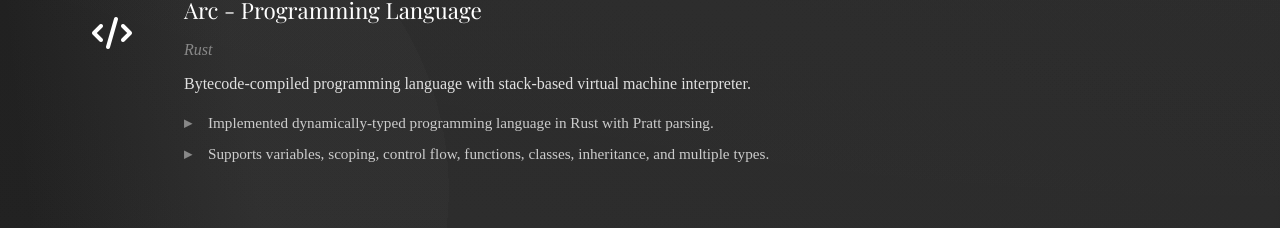
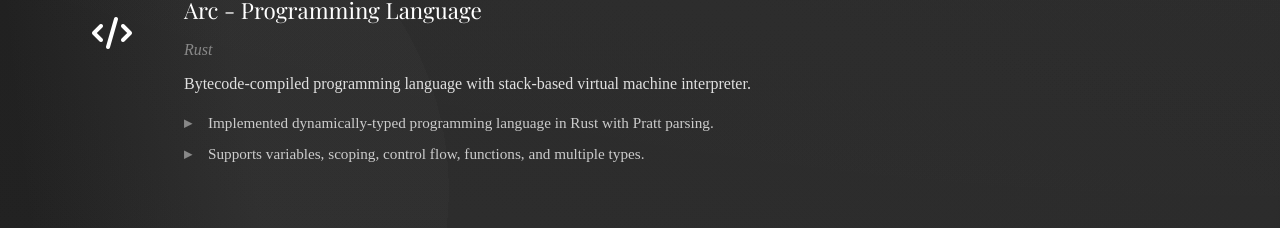
Before and after one commit to nathanaronson/nathan-aronson-website, a React (Vite) app: page / in a window 1280 px wide. Shown: the part 3650-3878 px from the top of the page. Built offline with nearby package versions, Linux system fonts and the light colour scheme; a web font is replaced by a local one.

Commit message:
Updated project description.

```diff
--- a/src/components/Projects.tsx
+++ b/src/components/Projects.tsx
@@ -28,7 +28,7 @@ const Projects = () => {
       url: 'https://github.com/nathanaronson/arc',
       items: [
         'Implemented dynamically-typed programming language in Rust with Pratt parsing.',
-        'Supports variables, scoping, control flow, functions, classes, inheritance, and multiple types.',
+        'Supports variables, scoping, control flow, functions, and multiple types.',
       ],
     },
     {
```
